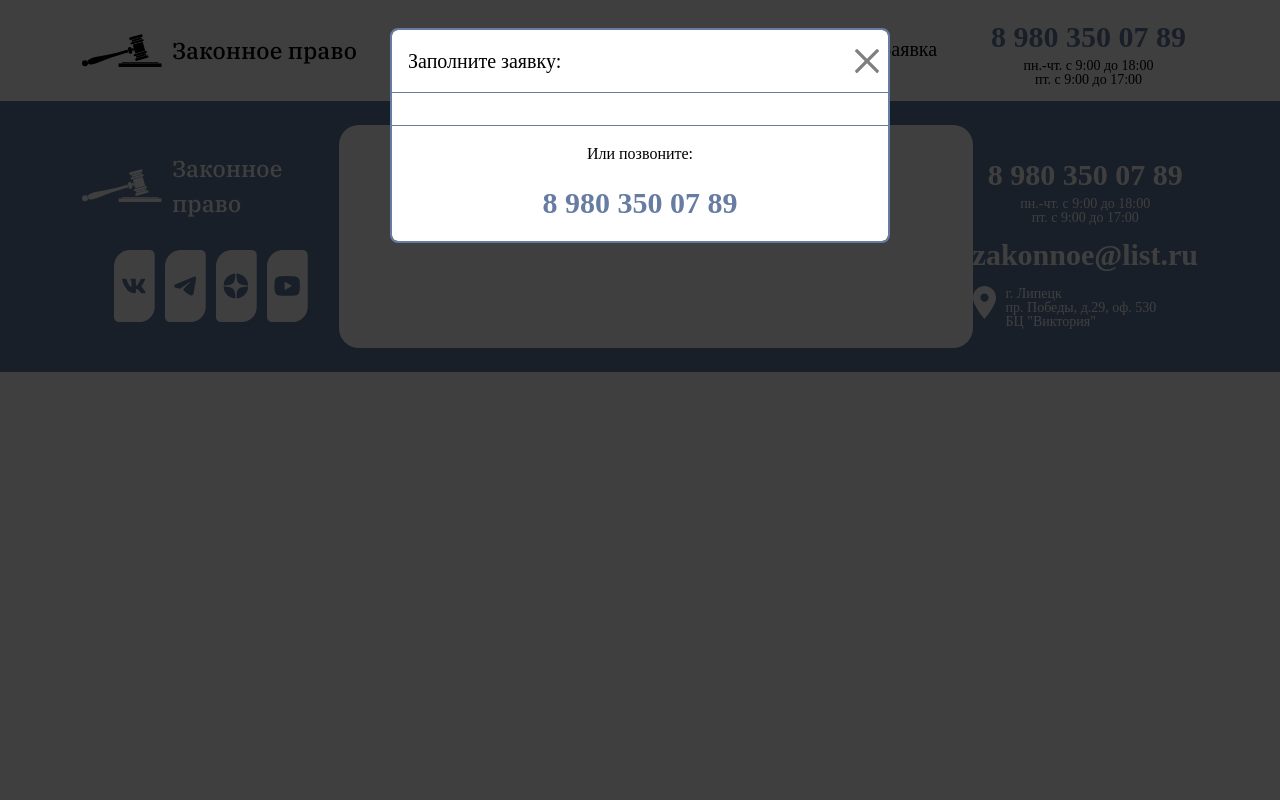
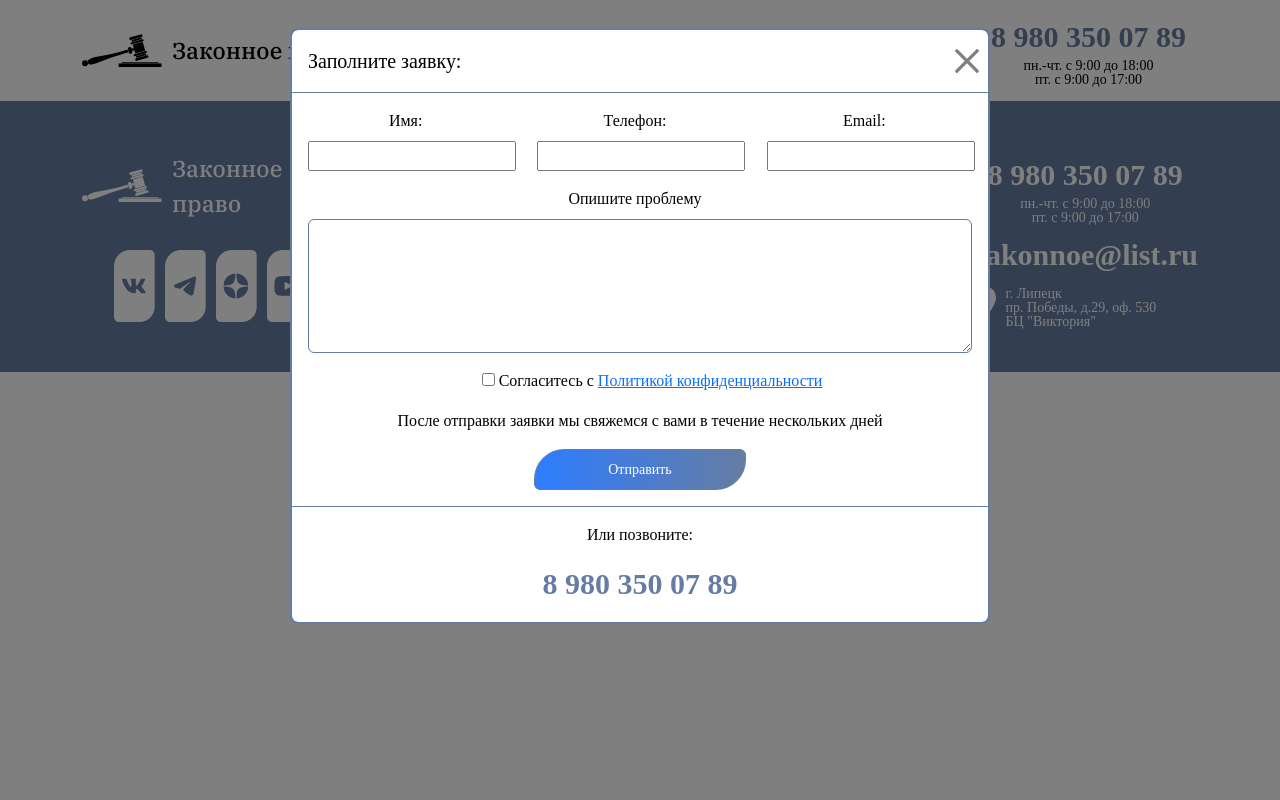
Before and after one commit to EgorAlexandrow/LawfulRight_website, a Django app: template templates/base.html in a window 1280 px wide, after a click on "Заявка". Run offline with Django 5.2, Linux system fonts and the light colour scheme; the template is opened without the code that fills it: values that come from a table or form of the project are taken from there, others are empty.

Commit message:
Added modal form order

```diff
--- /dev/null
+++ b/homepage/forms.py
@@ -0,0 +1,18 @@
+from django import forms
+from homepage.models import Order
+
+
+class OrderForm(forms.ModelForm):
+    class Meta:
+        model = Order
+        fields = ['name', 'phone', 'email', 'problem', 'confidential']
+        widgets = {
+            'problem': forms.Textarea(attrs={'rows': 7}),
+        }
+        labels = {
+            'name': 'Имя:',
+            'phone': 'Телефон:',
+            'email': 'Email:',
+            'problem': 'Опишите проблему',
+            'confidential': 'Политикой конфиденциальности',
+        }
--- a/homepage/models.py
+++ b/homepage/models.py
@@ -28,28 +28,31 @@ class Services(models.Model):
         return f'{self.service_title}'
 
 
-# class Order(models.Model):
-#     name = models.CharField(
-#         max_length=50,
-#         verbose_name='Ваше имя',
-#     )
-#     phone = models.CharField(
-#         max_length=11,
-#         verbose_name='Номер телефона',
-#     )
-#     problem = HTMLField(
-#         verbose_name='Описание проблемы'
-#     )
-#     confidetial = models.BooleanField(
-#         verbose_name='Согласие с политикой конфиденциальность'
-#     )
+class Order(models.Model):
+    name = models.CharField(
+        max_length=50,
+        verbose_name='Ваше имя',
+    )
+    phone = models.CharField(
+        max_length=11,
+        verbose_name='Номер телефона',
+    )
+    email = models.EmailField(
+        verbose_name='Email'
+    )
+    problem = models.TextField(
+        verbose_name='Описание проблемы'
+    )
+    confidential = models.BooleanField(
+        verbose_name='Согласие с политикой конфиденциальность'
+    )
 
-#     class Meta:
-#         verbose_name = 'Заявка'
-#         verbose_name_plural = 'Заявка'
+    class Meta:
+        verbose_name = 'Заявка'
+        verbose_name_plural = 'Заявка'
 
-#     def __str__(self):
-#         return f'{self.name}'
+    def __str__(self):
+        return f'{self.name}'
 
 
 class Cookies(models.Model):
--- a/homepage/views.py
+++ b/homepage/views.py
@@ -1,9 +1,11 @@
 from django.shortcuts import render
 
 from homepage.models import Services, Cookies
+from homepage.forms import OrderForm
 
 
 def index(request):
     cookie = Cookies.objects.filter(is_published=True)
     services = Services.objects.filter(is_published=True)
-    return render(request, 'homepage/index.html', {'cookie': cookie, 'services': services})
+    form = OrderForm()
+    return render(request, 'homepage/index.html', {'cookie': cookie, 'services': services, 'form': form})
--- a/templates/base.html
+++ b/templates/base.html
@@ -33,6 +33,5 @@
     <script src="https://code.jquery.com/jquery-3.5.1.slim.min.js"></script>
     <script src="https://cdn.jsdelivr.net/npm/bootstrap@4.5.2/dist/js/bootstrap.bundle.min.js"></script>
     <script src="https://cdn.jsdelivr.net/npm/@popperjs/core@2.11.6/dist/umd/popper.min.js"></script>
-    <script src="https://cdn.jsdelivr.net/npm/bootstrap@5.3.3/dist/js/bootstrap.min.js" integrity="sha384-YvpcrYf0tY3lHB60NNkmXc5s9fDVZLESaAA55NDzOxhy9GkcIdslK1eN7N6jIeHz" crossorigin="anonymous"></script>
 </body>
 </html>
--- a/templates/homepage/index.html
+++ b/templates/homepage/index.html
@@ -191,7 +191,7 @@
 .modal-footer a {
     text-decoration: none;
 }
-.modal-dialog {
+.service-dialog {
     max-width: 1000px;
 }
 @media (max-width: 768px) {
@@ -240,7 +240,7 @@
                         <button type="button" class="btn service-square-left-button" data-toggle="modal" data-target="#serviceModal{{ forloop.counter }}">Подробнее</button>
                         <!-- Модальное окно -->
                         <div class="modal fade" id="serviceModal{{ forloop.counter }}" tabindex="-1" aria-labelledby="serviceModalLabel{{ forloop.counter }}" aria-hidden="true">
-                            <div class="modal-dialog">
+                            <div class="modal-dialog service-dialog">
                                 <div class="modal-content">
                                     <div class="modal-header">
                                         <p class="modal-title-text" id="serviceModalLabel">{{ service.service_title }}</p>
@@ -276,7 +276,7 @@
                         <button type="button" class="btn service-square-right-button" data-toggle="modal" data-target="#serviceModal{{ forloop.counter|add:4 }}">Подробнее</button>
                         <!-- Модальное окно -->
                         <div class="modal fade" id="serviceModal{{ forloop.counter|add:4 }}" tabindex="-1" aria-labelledby="serviceModalLabel{{ forloop.counter|add:4 }}" aria-hidden="true">
-                            <div class="modal-dialog">
+                            <div class="modal-dialog service-dialog">
                                 <div class="modal-content">
                                     <div class="modal-header">
                                         <p class="modal-title-text" id="serviceModalLabel">{{ service.service_title }}</p>
--- a/templates/includes/header.html
+++ b/templates/includes/header.html
@@ -93,6 +93,9 @@
     .header-contact {
         font-size: 14px;
         padding-right: 28px;
+    }
+    .header-contact-phone {
+        font-size: 15px;
     }
     .toggle-menu-icon {
         display: block;
--- a/templates/includes/order_modal.html
+++ b/templates/includes/order_modal.html
@@ -55,6 +55,30 @@
 .modal-dialog {
     max-width: 500px;
 }
+.form-label {
+    padding-right: 10px;
+}
+.send-form-btn {
+    border-color: #667CA3;
+    background: linear-gradient(to right, #2C7DFF, #667CA3);
+    width: 212px;
+    height: 41px;
+    border-top-left-radius: 30px;
+    border-bottom-right-radius: 30px;
+    color: white;
+    font-family: "Evolventa", bold;
+    font-weight: 500;
+    font-style: bold;
+    font-size: 14px;
+    transition: transform 0.3s ease;
+}
+.send-form-btn:hover {
+    color: white;
+    transform: scale(1.1);
+}
+.order-modal-dialog {
+    max-width: 700px;
+}
 @media (max-width: 768px) {
     .modal-footer {
         flex-direction: column;
@@ -71,16 +95,74 @@
         max-width: 100%;
         height: auto;
     }
+    .form-group {
+        display: flex;
+        flex-direction: column;
+    }
+    .form-group label {
+        margin-bottom: 0.5rem;
+    }
+    .col-md-4 {
+        width: 100%;
+        margin-bottom: 1rem;
+    }
+    .form-check {
+        display: flex;
+        align-items: center;
+    }
+    .form-check-label {
+        margin-left: 0.5rem;
+    }
 }
 </style>
 <div class="modal fade" id="orderModal" tabindex="-1" aria-labelledby="orderModalLabel" aria-hidden="true">
-    <div class="modal-dialog">
+    <div class="modal-dialog order-modal-dialog">
         <div class="modal-content">
             <div class="modal-header">
                 <h5 class="modal-title" id="orderModalLabel">Заполните заявку:</h5>
                 <button type="button" class="btn-close" data-bs-dismiss="modal" aria-label="Close"></button>
             </div>
-            <div class="modal-body"></div>
+            <div class="modal-body">
+                <form method="post" action="...">
+                    {% csrf_token %}
+                    <div class="row mb-3">
+                        <div class="col-md-4">
+                            <div class="form-group">
+                                <label for="{{ form.name.id_for_label }}" class="form-label">{{ form.name.label }}</label>
+                                {{ form.name }}
+                            </div>
+                        </div>
+                        <div class="col-md-4">
+                            <div class="form-group">
+                                <label for="{{ form.phone.id_for_label }}" class="form-label">{{ form.phone.label }}</label>
+                                {{ form.phone }}
+                            </div>
+                        </div>
+                        <div class="col-md-4">
+                            <div class="form-group">
+                                <label for="{{ form.email.id_for_label }}" class="form-label">{{ form.email.label }}</label>
+                                {{ form.email }}
+                            </div>
+                        </div>
+                    </div>
+                    <div class="mb-3 text-center">
+                        <label for="{{ form.problem.id_for_label }}" class="form-label">{{ form.problem.label }}</label>
+                        <p class="col md-12">
+                            <textarea id="{{ form.problem.id_for_label }}" name="{{ form.problem.name }}" rows="5" cols="40" class="form-control" style="border-color: #667CA3;">{{ form.problem.value|default_if_none:"" }}</textarea>
+                        </p>
+                    </div>
+                    <div class="mb-3 form-check">
+                        {{ form.confidential }}
+                        <label for="{{ form.confidential.id_for_label }}" class="form-check-label">
+                            Согласитесь с <a href="..." target="_blank">{{ form.confidential.label }}</a>
+                        </label>
+                    </div>
+                    <div class="mb-3">
+                        <label>После отправки заявки мы свяжемся с вами в течение нескольких дней</label>
+                    </div>
+                    <button type="submit" class="btn send-form-btn">Отправить</button>
+                </form>
+            </div>
             <div class="modal-footer">
                 <p class="work-together">Или позвоните:</p>
                 <div class="footer-links">
```
Also changed, not shown: db.sqlite3, homepage/migrations/0002_order.py (added).
